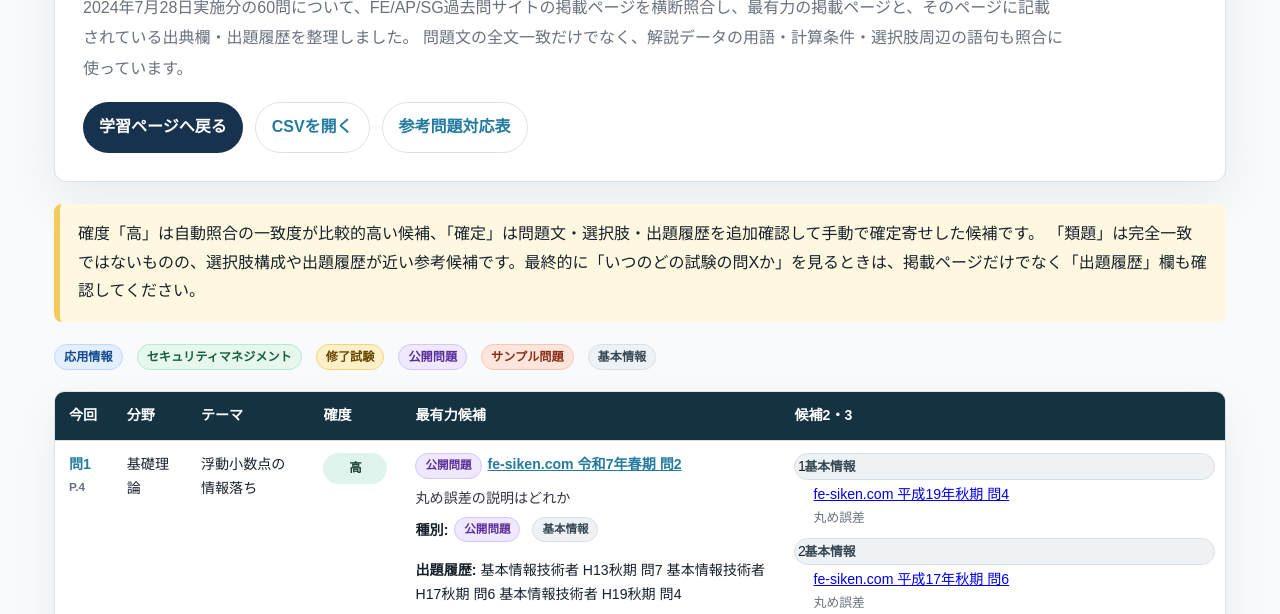
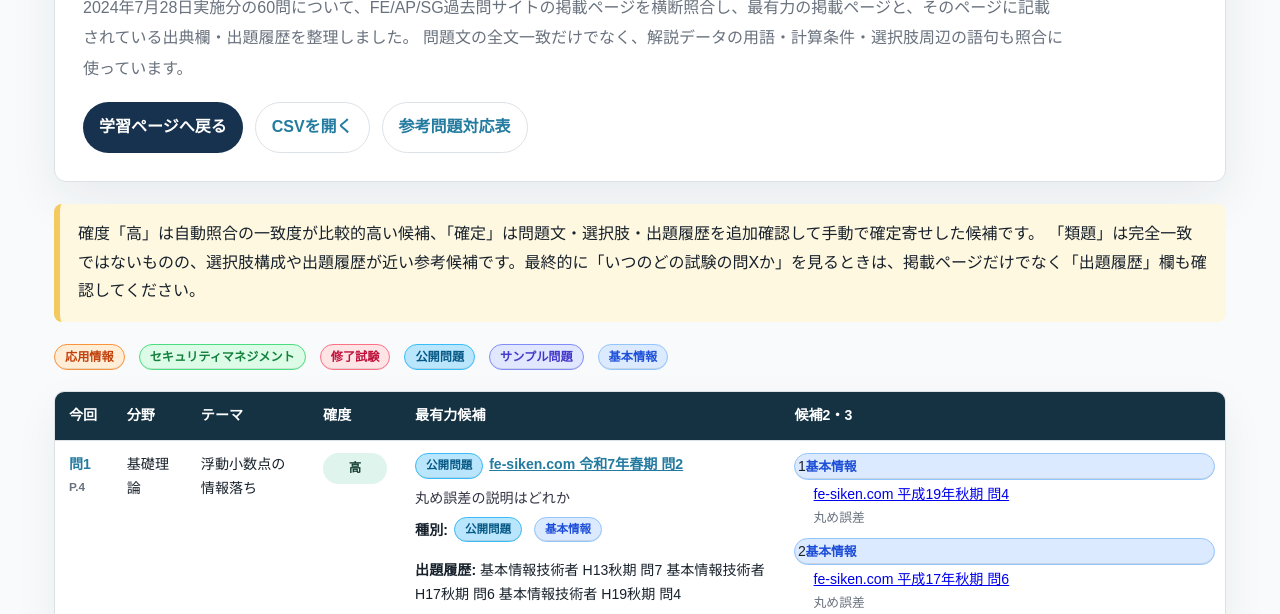
Before and after one commit to simizu12033/FECompletionExamination20240728, a plain HTML site: page source-map.html in a window 1280 px wide. Shown: the part 186-800 px from the top of the page. Drawn offline with Linux system fonts and the light colour scheme.

Commit message:
Add files via upload

```diff
--- a/source-map.html
+++ b/source-map.html
@@ -28,14 +28,14 @@
     .candidate-title{margin:.35rem 0;color:#334}
     .score{margin:.25rem 0 0;color:var(--muted);font-size:.78rem}
     .source-badges{display:flex;align-items:center;gap:6px;flex-wrap:wrap;margin:.3rem 0}
-    .source-badge{display:inline-grid;place-items:center;border-radius:999px;padding:3px 9px;margin:0 6px 3px 0;font-weight:800;font-size:.72rem;line-height:1.5;border:1px solid transparent;white-space:nowrap}
-    .source-badge.ap{background:#e3efff;color:#134a8e;border-color:#bdd8ff}
-    .source-badge.sg{background:#e6f7ed;color:#17603b;border-color:#b9e8ce}
-    .source-badge.menjo{background:#fff0c9;color:#684800;border-color:#f2d47a}
-    .source-badge.public{background:#f0e8ff;color:#59309b;border-color:#d6c4ff}
-    .source-badge.sample{background:#ffe5dc;color:#8a2d17;border-color:#ffc3b2}
-    .source-badge.fe{background:#eef2f4;color:#364754;border-color:#d8e0e4}
-    .source-badge.other{background:#f5f5f5;color:#555;border-color:#ddd}
+    .source-badge{display:inline-grid;place-items:center;border-radius:999px;padding:3px 10px;margin:0 6px 3px 0;font-weight:900;font-size:.72rem;line-height:1.5;border:1px solid transparent;white-space:nowrap;box-shadow:inset 0 -1px 0 #00000018}
+    .source-badge.fe{background:#dbeafe;color:#1d4ed8;border-color:#93c5fd}
+    .source-badge.public{background:#bae6fd;color:#075985;border-color:#38bdf8}
+    .source-badge.sample{background:#e0e7ff;color:#4338ca;border-color:#818cf8}
+    .source-badge.ap{background:#ffedd5;color:#c2410c;border-color:#fb923c}
+    .source-badge.sg{background:#dcfce7;color:#15803d;border-color:#4ade80}
+    .source-badge.menjo{background:#ffe4e6;color:#be123c;border-color:#fb7185}
+    .source-badge.other{background:#f1f5f9;color:#475569;border-color:#cbd5e1}
     .confidence{display:inline-grid;place-items:center;min-width:64px;border-radius:999px;padding:5px 10px;font-weight:800;font-size:.78rem}
     .confidence.high{background:#dff4ed;color:#173f35}
     .confidence.mid{background:#fff0c9;color:#604400}
```
